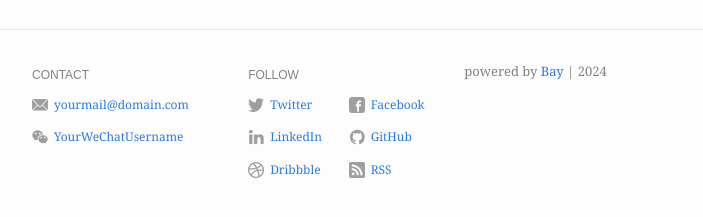
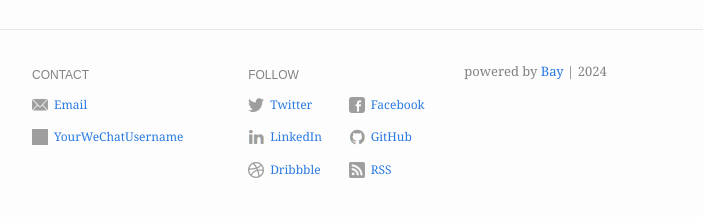
Before and after one commit to JustDory/mowandgrow, a Jekyll site: the page built from index.md, in a window 1280 px wide. Shown: the part 413-630 px from the top of the page, without its empty margins (288-991 px from the left). Built offline with Jekyll 4.4.1, drawn with Linux system fonts in a browser that asks for light colours.

Commit message:
v1.1.0
Cloak email address

```diff
--- a/_config.yml
+++ b/_config.yml
@@ -19,25 +19,32 @@ header:
 footer:
   show_powered_by: true
   contact:
-    - name: Email
+    - type: email
+      name: Email
       value: yourmail@domain.com
-      link: mailto:yourmail@domain.com
-    - name: WeChat
+      cloak: true
+    - type: wechat
       value: YourWeChatUsername
       link: "#"
   follow:
-    - name: Twitter
+    - type: twitter
+      name: Twitter
       link: http://twitter.com/YourTwitterUsername
       username: "@YourTwitterUsername"
-    - name: Facebook
+    - type: facebook
+      name: Facebook
       link: http://facebook.com/YourFacebookUsername
-    - name: LinkedIn
+    - type: linkedin
+      name: LinkedIn
       link: http://linkedin.com/in/YourLinkedInUsername
-    - name: GitHub
+    - type: github
+      name: GitHub
       link: http://github.com/YourGitHubUsername
-    - name: Dribbble
+    - type: dribbble
+      name: Dribbble
       link: https://dribbble.com/YourDribbbleUsername
-    - name: RSS
+    - type: rss
+      name: RSS
       link: /feed.xml
 
 # Build settings
--- a/_includes/footer.html
+++ b/_includes/footer.html
@@ -13,13 +13,41 @@
                 src="{{ contact_icon_path }}"
                 alt="{{ contact.name | downcase }}"
               />
-              <a href="{{ contact.link }}" id="{{ contact.name | downcase }}-link">
-                {% if contact.value and contact.value != "" and contact.value != nil %}
-                  {{ contact.value }}
+
+              {% if contact.type == "email" %}
+                {% if contact.cloak == true %}
+                  {% assign email_parts = contact.value | split: "@" %}
+                  {% assign user = email_parts[0] %}
+                  {% assign domain = email_parts[1] | split: "." %}
+                  {% assign domain_name = domain[0] %}
+                  {% assign domain_tld = domain[1] %}
+
+                  {% assign reversed_user = user | split: "" | reverse | join: "" %}
+                  {% assign reversed_domain_name = domain_name | split: "" | reverse | join: "" %}
+                  {% assign reversed_domain_tld = domain_tld | split: "" | reverse | join: "" %}
+                  <span
+                    data-resu="{{ reversed_user }}"
+                    data-eman-niamod="{{ reversed_domain_name }}"
+                    data-dlt-niamod="{{ reversed_domain_tld }}"
+                    id="{{ contact.name | downcase }}-link"
+                    class="link email-link-cloaked"
+                  >
+                    {{ contact.name }}
+                  </span>
                 {% else %}
-                  {{ contact.name }}
+                  <a href="mailto:{{ contact.value }}" id="{{ contact.name | downcase }}-link">
+                    {{ contact.value }}
+                  </a>
                 {% endif %}
-              </a>
+              {% else %}
+                <a href="{{ contact.link }}" id="{{ contact.name | downcase }}-link">
+                  {% if contact.value and contact.value != "" and contact.value != nil %}
+                    {{ contact.value }}
+                  {% else %}
+                    {{ contact.name }}
+                  {% endif %}
+                </a>
+              {% endif %}
             </div>
 
           {% endfor %}
--- a/_includes/head.html
+++ b/_includes/head.html
@@ -30,7 +30,7 @@
   {% endif %}
 
   {% for follow in site.footer.follow %}
-    {% if follow.name == 'Twitter' %}
+    {% if follow.type == 'twitter' %}
       {% assign twitter_username = follow.username %}
       {% break %}
     {% endif %}
--- a/_includes/wechat-widget.html
+++ b/_includes/wechat-widget.html
@@ -1,5 +1,5 @@
 {% for contact in site.footer.contact %}
-  {% if contact.name == 'WeChat' %}
+  {% if contact.type == 'wechat' %}
     {% assign wechat_username = contact.value %}
     {% break %}
   {% endif %}
--- a/_sass/_base.scss
+++ b/_sass/_base.scss
@@ -113,10 +113,17 @@ h4 {
 a {
   color: $brand-color;
   text-decoration: none;
-  //
-  // &:visited {
-  //   color: darken($brand-color, 15%);
-  // }
+
+  &:hover {
+    color: $text-color;
+    text-decoration: underline;
+  }
+}
+
+span.link {
+  cursor: pointer;
+  color: $brand-color;
+  text-decoration: none;
 
   &:hover {
     color: $text-color;
--- a/_sass/_site.scss
+++ b/_sass/_site.scss
@@ -37,6 +37,7 @@
         height: 16px;
       }
 
+      span,
       a {
         margin-left: 6px;
         word-break: break-all;
--- a/assets/js/site.js
+++ b/assets/js/site.js
@@ -14,12 +14,34 @@ $("a.menu-icon").on("click", function(event) {
 /**
  * Footer year
  */
-$().ready(function() {
+$(document).ready(function() {
   $("#year").text(new Date().getFullYear());
 });
 
 /**
- * WeChat widget
+ * Footer email
+ */
+$(document).ready(function() {
+  $(".email-link-cloaked").on("click", function(event) {
+    const _link = event.target;
+
+    const _user = reverseString(_link.getAttribute("data-resu"));
+    const _domain = reverseString(_link.getAttribute("data-eman-niamod"));
+    const _tld = reverseString(_link.getAttribute("data-dlt-niamod"));
+
+    window.location.href = `mailto:${_user}@${_domain}.${_tld}`;
+  });
+});
+
+/**
+ * Reverses a string
+ */
+function reverseString(str) {
+  return str.split("").reverse().join("");
+}
+
+/**
+ * Moves WeChat widget
  */
 function moveWidget(event) {
   var w = $("#wechat-widget");
```
Also changed, not shown: CHANGELOG.md, README.md, bay_jekyll_theme.gemspec.
